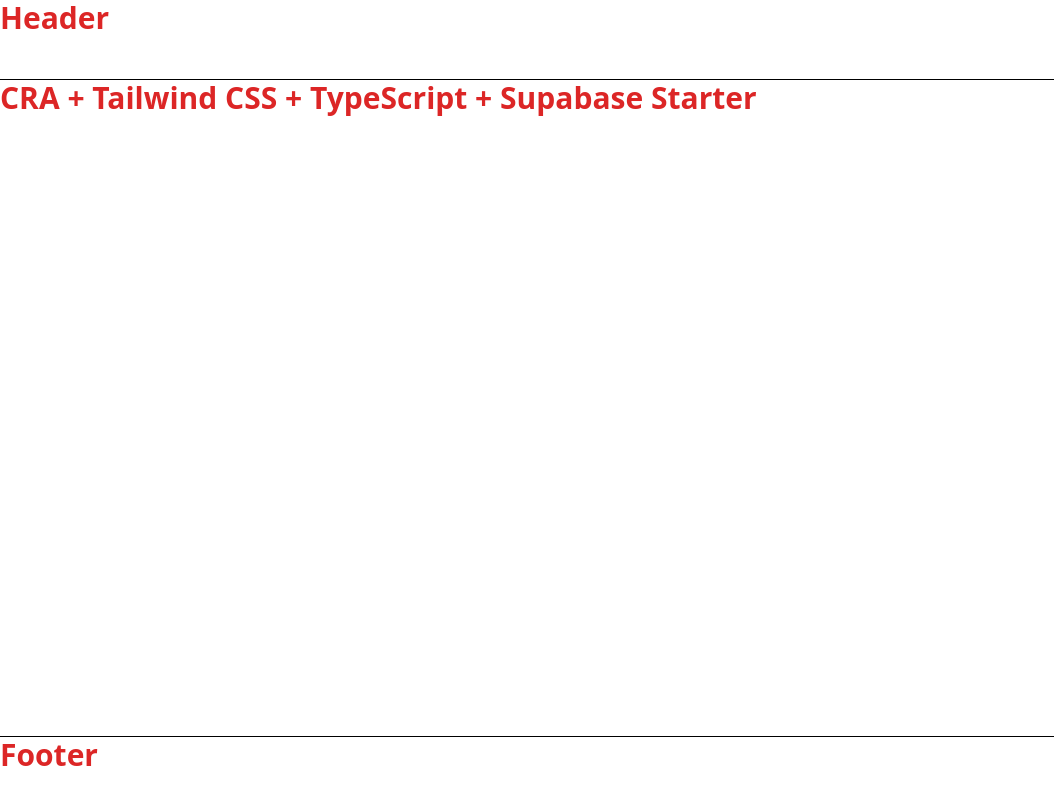
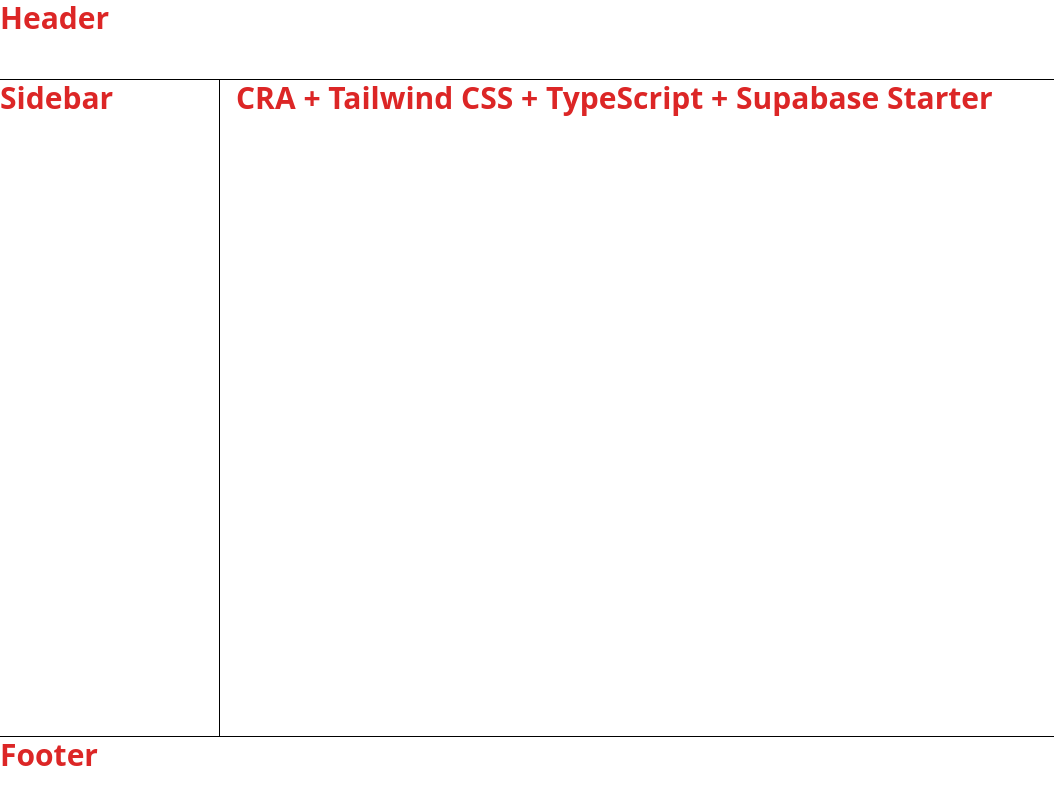
Before and after one commit to Dal-Tron/Lotus, a React (Create React App) app: page / in a window 1280 px wide. Shown: the whole page, without its empty margins (0-1054 px from the left). Built offline with nearby package versions, Linux system fonts and the light colour scheme.

Commit message:
sidebar added

```diff
--- a/src/assets/styles/global.css
+++ b/src/assets/styles/global.css
@@ -7,4 +7,5 @@
 #docs-root {
   --header-height: 80px;
   --footer-height: 64px;
+  --sidebar-width: 220px;
 }
--- a/src/components/common/Footer/Footer.tsx
+++ b/src/components/common/Footer/Footer.tsx
@@ -1,7 +1,7 @@
-import React, { ComponentPropsWithoutRef, FC } from "react";
+import { PropsWithChildren, ComponentPropsWithoutRef, FC } from "react";
 
 const Footer: FC<
-  React.PropsWithChildren<ComponentPropsWithoutRef<"footer">>
+  PropsWithChildren<ComponentPropsWithoutRef<"footer">>
 > = () => {
   return <div className="h-footer-height border-t border-black">Footer</div>;
 };
--- a/src/components/common/Header/Header.tsx
+++ b/src/components/common/Header/Header.tsx
@@ -1,7 +1,7 @@
-import React, { ComponentPropsWithoutRef, FC } from "react";
+import { PropsWithChildren, ComponentPropsWithoutRef, FC } from "react";
 
 const Header: FC<
-  React.PropsWithChildren<ComponentPropsWithoutRef<"header">>
+  PropsWithChildren<ComponentPropsWithoutRef<"header">>
 > = () => {
   return <div className="h-header-height border-b border-black">Header</div>;
 };
--- /dev/null
+++ b/src/components/common/Sidebar/Sidebar.tsx
@@ -0,0 +1,5 @@
+const Sidebar = () => {
+  return <div className="h-full border-r border-black">Sidebar</div>;
+};
+
+export default Sidebar;
--- /dev/null
+++ b/src/components/common/Sidebar/index.tsx
@@ -0,0 +1 @@
+export { default } from "./Sidebar";
--- a/src/layouts/AdminLayout/AdminLayout.tsx
+++ b/src/layouts/AdminLayout/AdminLayout.tsx
@@ -1,11 +1,17 @@
 import Footer from "../../components/common/Footer";
 import Header from "../../components/common/Header";
+import Sidebar from "../../components/common/Sidebar";
 
 const AdminLayout = ({ children }: { children: any }) => {
   return (
     <div>
       <Header />
-      <main className="h-main-height">{children}</main>
+      <main className="h-main-height flex gap-4">
+        <div className="w-sidebar-width h-full">
+          <Sidebar />
+        </div>
+        <div className="">{children}</div>
+      </main>
       <Footer />
     </div>
   );
--- a/tailwind.config.js
+++ b/tailwind.config.js
@@ -9,6 +9,9 @@
         "main-height":
           "calc(100vh - var(--header-height) - var(--footer-height))",
       },
+      width: {
+        "sidebar-width": "var(--sidebar-width)",
+      },
     },
   },
   plugins: [],
```
